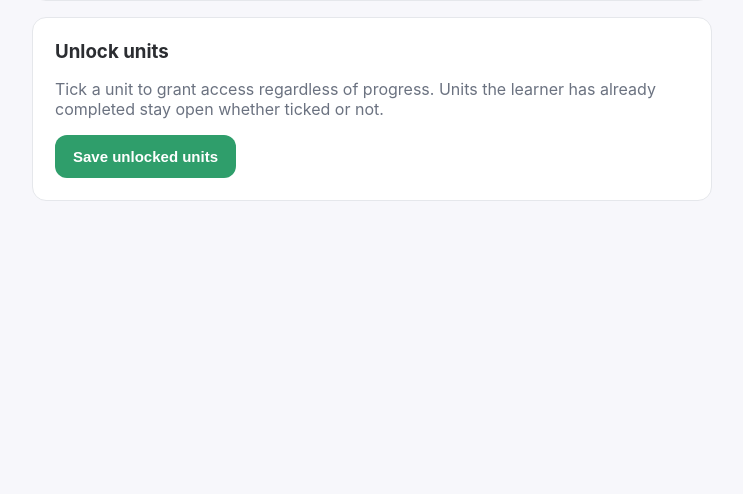
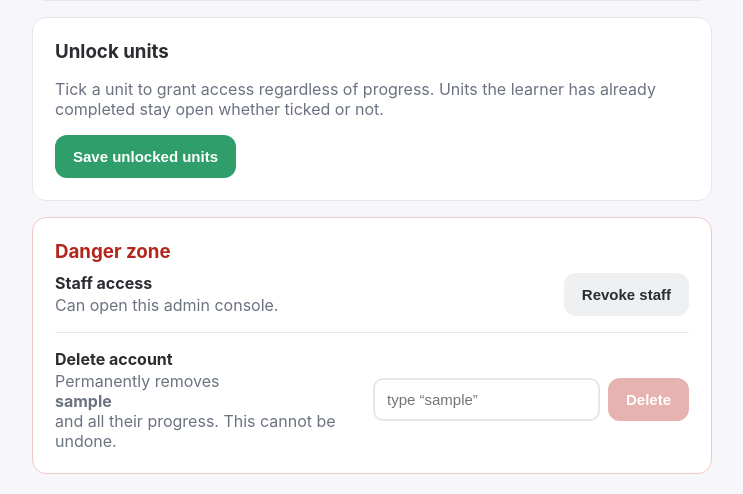
Before and after one commit to ashsabet/persian, a Django app: page /manage/user/1/ in a window 1280 px wide. Shown: the part 758-1252 px from the top of the page, without its empty margins (268-1011 px from the left). Before the commit the page ends 959 px from the top, so only its background shows below. Run offline with Django 5.2, Linux system fonts and the light colour scheme; the visitor is signed in with stand-in values (Sample User, id 1); data comes from the database, SQL or seed files in the repository; data that the repository does not hold is empty.

Commit message:
Add delete-account and toggle-staff actions to the staff console
Two account actions in a new "Danger zone" on the learner page:
- Toggle staff access (grant/revoke is_staff).
- Delete account (cascades to profile, progress, social links).

Guardrails: you can't change your own staff flag or delete your own account,
deletion requires typing the exact username to confirm (plus a JS confirm), and
the last remaining superuser can't be deleted. The staff-console gate now also
admits superusers whose is_staff flag is off.

Co-Authored-By: Claude Opus 4.8 <noreply@anthropic.com>
Claude-Session: https://claude.ai/code/session_01QKELApJmyjP7ncscjG24rX

```diff
--- a/webapp/learn/staff_views.py
+++ b/webapp/learn/staff_views.py
@@ -23,11 +23,11 @@ from .models import Section, Unit, UserLessonProgress
 
 
 def staff_required(view):
-    """Allow only authenticated staff; send anonymous users to log in."""
+    """Allow only authenticated staff (or superusers); send anon users to log in."""
     @wraps(view)
     @login_required
     def wrapper(request, *args, **kwargs):
-        if not request.user.is_staff:
+        if not (request.user.is_staff or request.user.is_superuser):
             raise PermissionDenied
         return view(request, *args, **kwargs)
     return wrapper
@@ -155,11 +155,42 @@ def _do_unlock_units(request, user):
     messages.success(request, f"Saved unlocked units ({len(valid)} selected).")
 
 
+def _do_toggle_staff(request, user):
+    if user.pk == request.user.pk:
+        messages.error(request, "You can't change your own staff access.")
+        return
+    user.is_staff = not user.is_staff
+    user.save(update_fields=["is_staff"])
+    messages.success(
+        request,
+        f"{user.username} is {'now staff' if user.is_staff else 'no longer staff'}.",
+    )
+
+
+def _do_delete_user(request, user):
+    if user.pk == request.user.pk:
+        messages.error(request, "You can't delete your own account.")
+        return
+    typed = (request.POST.get("confirm_username") or "").strip()
+    if typed != user.username:
+        messages.error(request, "Type the exact username to confirm deletion.")
+        return
+    if user.is_superuser and User.objects.filter(is_superuser=True).count() <= 1:
+        messages.error(request, "Can't delete the last remaining superuser.")
+        return
+    name = user.username
+    user.delete()  # cascades to profile, progress, and social accounts
+    messages.success(request, f"Deleted account “{name}” and all its data.")
+    return redirect("manage_users")
+
+
 _ACTIONS = {
     "reset_password": _do_reset_password,
     "set_username": _do_set_username,
     "set_email": _do_set_email,
     "unlock_units": _do_unlock_units,
+    "toggle_staff": _do_toggle_staff,
+    "delete_user": _do_delete_user,
 }
 
 
@@ -170,7 +201,11 @@ def manage_user(request, user_id):
     if request.method == "POST":
         handler = _ACTIONS.get(request.POST.get("action"))
         if handler:
-            handler(request, user)
+            # A handler may return a redirect (e.g. delete goes back to the list);
+            # otherwise fall through to re-render this user's page.
+            resp = handler(request, user)
+            if resp is not None:
+                return resp
         else:
             messages.error(request, "Unknown action.")
         return redirect("manage_user", user_id=user.id)
--- a/webapp/templates/learn/manage_user.html
+++ b/webapp/templates/learn/manage_user.html
@@ -66,6 +66,40 @@
   <button class="btn" type="submit">Save unlocked units</button>
 </form>
 
+<div class="card action danger-zone">
+  <h3>Danger zone</h3>
+
+  <div class="dz-row">
+    <div class="dz-desc">
+      <b>Staff access</b>
+      <p class="muted">{% if u.is_staff %}Can open this admin console.{% else %}Standard learner — no admin access.{% endif %}</p>
+    </div>
+    <form method="post">
+      {% csrf_token %}<input type="hidden" name="action" value="toggle_staff">
+      <button class="btn secondary" type="submit" {% if u.pk == user.pk %}disabled title="You can't change your own access"{% endif %}>
+        {% if u.is_staff %}Revoke staff{% else %}Make staff{% endif %}
+      </button>
+    </form>
+  </div>
+
+  <hr class="dz-hr">
+
+  <div class="dz-row">
+    <div class="dz-desc">
+      <b>Delete account</b>
+      <p class="muted">Permanently removes <b>{{ u.username }}</b> and all their progress. This cannot be undone.</p>
+    </div>
+    <form method="post" onsubmit="return confirm('Delete {{ u.username }} and all their data? This cannot be undone.');">
+      {% csrf_token %}<input type="hidden" name="action" value="delete_user">
+      <div class="dz-del">
+        <input class="inp" name="confirm_username" placeholder="type “{{ u.username }}”" autocomplete="off"
+               {% if u.pk == user.pk %}disabled{% endif %}>
+        <button class="btn danger" type="submit" {% if u.pk == user.pk %}disabled title="You can't delete your own account"{% endif %}>Delete</button>
+      </div>
+    </form>
+  </div>
+</div>
+
 <style>
 .back{color:var(--accent-d);text-decoration:none;font-weight:600}
 .mu-head{display:flex;align-items:center;gap:10px}
@@ -90,5 +124,18 @@
 .tag{display:inline-block;font-size:11px;font-weight:700;border-radius:20px;padding:1px 8px}
 .tag.admin{background:#ffe3e3;color:#b3261e}.tag.staff{background:#e7eefc;color:#1b52c4}
 .tag.prov{background:#eaf4ef;color:#178a54;text-transform:capitalize}
+
+.danger-zone{border-color:#f0c9c6}
+.danger-zone h3{color:#b3261e}
+.dz-row{display:flex;align-items:center;gap:16px;flex-wrap:wrap}
+.dz-desc{flex:1;min-width:220px}
+.dz-desc b{display:block}
+.dz-desc p{margin:2px 0 0}
+.dz-hr{border:0;border-top:1px solid var(--line);margin:16px 0}
+.dz-del{display:flex;gap:8px;align-items:center}
+.dz-del .inp{margin-bottom:0;width:auto}
+.btn.danger{background:#d9534f;color:#fff}
+.btn.danger:hover{background:#c9302c}
+.btn.danger:disabled{background:#e6b3b1;cursor:not-allowed}
 </style>
 {% endblock %}
```
